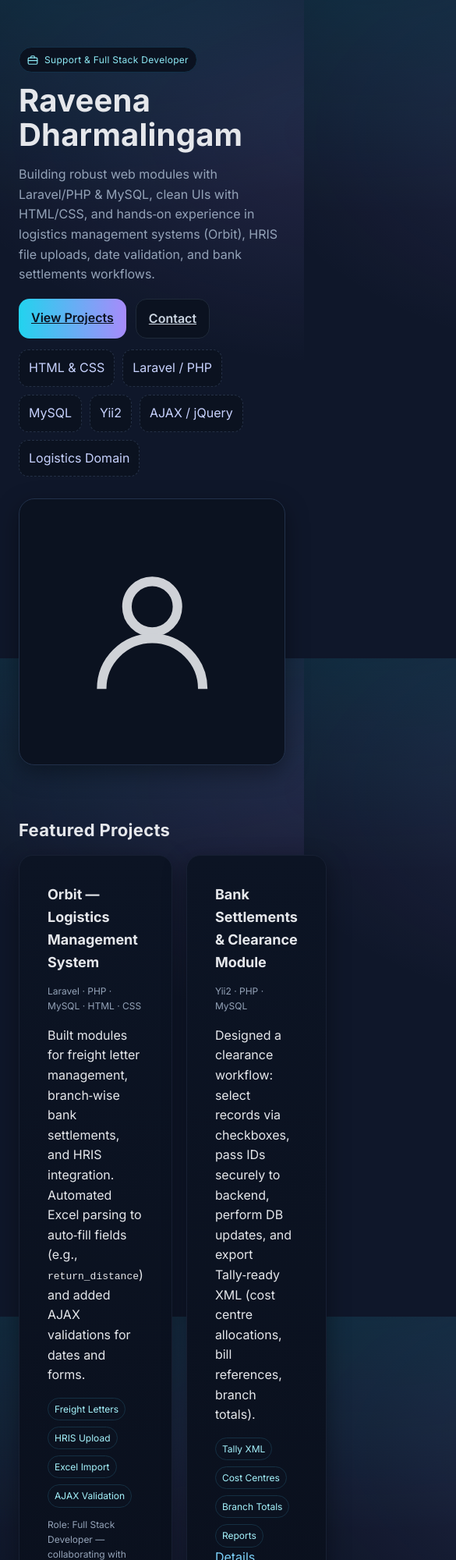
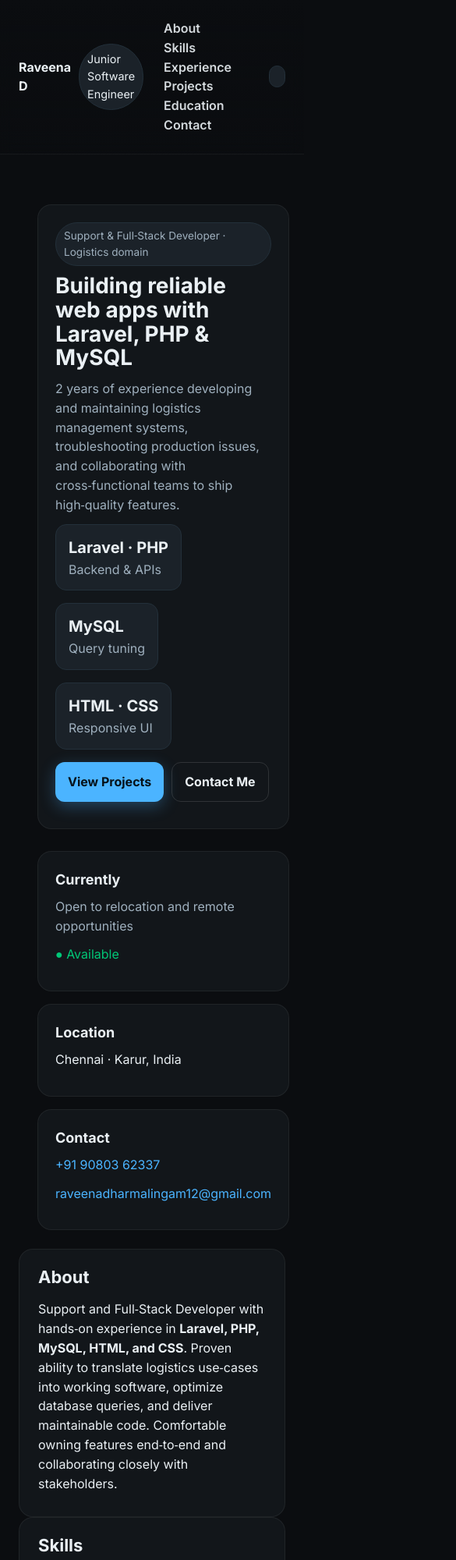
Before and after one commit to raveenalatha/raveena_portfolio, a plain HTML site: page index.html in a window 390 px wide. Shown: the top 2000 px of the page at 78% size, 585 px wide, since content can reach past the window. Drawn offline with Linux system fonts and the light colour scheme.

Commit message:
Update index.html

```diff
--- a/index.html
+++ b/index.html
@@ -1,240 +1,264 @@
 <!DOCTYPE html>
 <html lang="en">
 <head>
-  <meta charset="utf-8" />
+  <meta charset="UTF-8" />
   <meta name="viewport" content="width=device-width, initial-scale=1" />
-  <title>Raveena Dharmalingam — Support & Full Stack Developer</title>
-  <meta name="description" content="Portfolio of Raveena Dharmalingam — Support & Full Stack Developer (HTML, CSS, Laravel, PHP, MySQL)">
+  <title>Raveena D · Junior Software Engineer</title>
+  <meta name="description" content="Raveena D — Junior Software Engineer · Support & Full‑Stack Developer (Laravel, PHP, MySQL, HTML, CSS) with logistics domain experience." />
   <link rel="preconnect" href="https://fonts.googleapis.com">
   <link rel="preconnect" href="https://fonts.gstatic.com" crossorigin>
-  <link href="https://fonts.googleapis.com/css2?family=Inter:wght@400;500;600;700;800&display=swap" rel="stylesheet">
+  <link href="https://fonts.googleapis.com/css2?family=Inter:wght@300;400;500;600;700;800&display=swap" rel="stylesheet">
   <style>
     :root{
-      --bg:#0f172a;           /* slate-900 */
-      --panel:#111827e6;      /* gray-900/90 */
-      --soft:#1f2937;         /* gray-800 */
-      --card:#111827;         /* gray-900 */
-      --muted:#94a3b8;        /* slate-400 */
-      --text:#e5e7eb;         /* gray-200 */
-      --brand:#22d3ee;        /* cyan-400 */
-      --accent:#a78bfa;       /* violet-400 */
-      --ring:#22d3ee44;       /* focus ring */
+      --bg:#0b0d10; --fg:#eaf0f4; --muted:#9fb0be; --card:#12161a; --accent:#4bb4ff; --ring:rgba(75,180,255,.35);
+      --chip:#1b2229; --chip-br:#23303a; --ok:#00c777;
     }
     *{box-sizing:border-box}
     html,body{height:100%}
-    body{
-      margin:0; font-family:Inter, system-ui, -apple-system, Segoe UI, Roboto, Helvetica, Arial, "Apple Color Emoji","Segoe UI Emoji";
-      background: radial-gradient(1200px 600px at 20% -10%, #22d3ee22, transparent 60%),
-                  radial-gradient(900px 500px at 120% 20%, #a78bfa22, transparent 60%),
-                  var(--bg);
-      color:var(--text); line-height:1.6;
-    }
-    .container{max-width:1100px; margin:0 auto; padding:24px}
-    header.hero{display:grid; grid-template-columns:1.2fr .8fr; gap:28px; align-items:center; padding:36px 0}
-    .pill{display:inline-flex; align-items:center; gap:8px; background:#0b1220; color:#8de9f5; border:1px solid #13324a; padding:6px 10px; border-radius:999px; font-size:12px; letter-spacing:.3px}
-    h1{font-size:40px; line-height:1.1; margin:14px 0 6px; letter-spacing:.2px}
-    .subtitle{font-size:16px; color:var(--muted); max-width:620px}
-    .cta{display:flex; gap:12px; margin-top:18px; flex-wrap:wrap}
-    .btn{appearance:none; border:none; cursor:pointer; font-weight:600; padding:12px 16px; border-radius:14px; transition:.2s transform, .2s background, .2s color, .2s box-shadow}
-    .btn.primary{background:linear-gradient(90deg, var(--brand), var(--accent)); color:#0b1220}
-    .btn.primary:hover{transform:translateY(-1px); box-shadow:0 10px 30px #00000055}
-    .btn.ghost{background:#0b1220; color:#cbd5e1; border:1px solid #1f2a3a}
-    .btn.ghost:hover{transform:translateY(-1px); box-shadow:0 10px 20px #00000040}
-    .card{background:linear-gradient(180deg, #0c1424, #0a101d); border:1px solid #172033; border-radius:18px; box-shadow:0 10px 30px #00000060}
-    .grid{display:grid; gap:18px}
+    body{margin:0;font-family:Inter,system-ui,Segoe UI,Roboto,Arial,sans-serif;background:var(--bg);color:var(--fg);line-height:1.55}
+    a{color:var(--accent);text-decoration:none}
+    a:hover{text-decoration:underline}
+    .wrap{max-width:1080px;margin:0 auto;padding:24px}
+    header{display:flex;gap:16px;align-items:center;justify-content:space-between;position:sticky;top:0;background:linear-gradient(180deg,var(--bg),rgba(11,13,16,.7) 85%,transparent);backdrop-filter:blur(8px);z-index:10;padding:16px 24px;border-bottom:1px solid rgba(255,255,255,.05)}
+    nav a{margin:0 10px;font-weight:600;color:var(--fg);opacity:.9}
+    nav a:hover{opacity:1}
+    .btn{display:inline-flex;align-items:center;gap:.5rem;background:var(--accent);color:#06121a;border:none;border-radius:12px;padding:12px 16px;font-weight:700;box-shadow:0 6px 20px rgba(75,180,255,.3);transition:.2s;cursor:pointer}
+    .btn:hover{transform:translateY(-2px);box-shadow:0 10px 28px rgba(75,180,255,.35)}
+    .btn.secondary{background:transparent;color:var(--fg);border:1px solid rgba(255,255,255,.12);box-shadow:none}
+    .hero{display:grid;grid-template-columns:1.2fr .8fr;gap:28px;align-items:center;padding:40px 24px 24px}
+    .card{background:var(--card);border:1px solid rgba(255,255,255,.06);border-radius:18px;padding:22px}
+    .tag{display:inline-flex;align-items:center;gap:.4rem;background:var(--chip);border:1px solid var(--chip-br);border-radius:999px;padding:6px 10px;font-size:.85rem;color:var(--muted)}
+    h1{font-size:clamp(28px,3.4vw,44px);line-height:1.1;margin:10px 0 12px}
+    h2{font-size:clamp(22px,2.4vw,30px);margin:0 0 12px}
+    h3{font-size:18px;margin:0 0 8px}
+    p{margin:0 0 12px}
+    .muted{color:var(--muted)}
+    .grid{display:grid;gap:16px}
     .grid.cols-3{grid-template-columns:repeat(3,1fr)}
     .grid.cols-2{grid-template-columns:repeat(2,1fr)}
-    section{margin:30px 0}
-    section h2{font-size:22px; letter-spacing:.3px; margin:0 0 14px}
-    .kvs{display:flex; gap:10px; flex-wrap:wrap}
-    .kv{padding:10px 12px; border-radius:12px; border:1px dashed #243045; color:#c7d2fe; background:#0b1220}
-    .list{display:grid; gap:12px}
-    .proj{padding:18px; display:grid; gap:10px}
-    .proj h3{margin:0; font-size:18px}
-    .proj .meta{font-size:12px; color:var(--muted)}
-    .proj .tags{display:flex; gap:8px; flex-wrap:wrap}
-    .tag{font-size:12px; background:#0b1220; color:#a5f3fc; border:1px solid #153043; padding:4px 8px; border-radius:999px}
-    .row{display:flex; gap:12px; align-items:center; flex-wrap:wrap}
-    .resume li{margin:6px 0}
-    .panel{padding:18px}
-    .avatar{aspect-ratio:1/1; border-radius:20px; overflow:hidden; border:1px solid #22314b; background:#0b1220; display:flex; align-items:center; justify-content:center}
-    .avatar svg{width:64%; height:64%; opacity:.9}
-    a{color:#7dd3fc}
-    .footer{opacity:.75; font-size:13px; padding:20px 0}
-    @media (max-width:900px){header.hero{grid-template-columns:1fr}}
-    @media print{.btn,.cta{display:none}}
+    .kpis{display:flex;gap:16px;flex-wrap:wrap}
+    .kpi{background:var(--chip);border:1px solid var(--chip-br);border-radius:14px;padding:14px 16px;min-width:120px}
+    .kpi b{font-size:20px}
+    .pill{display:inline-block;background:var(--chip);border:1px solid var(--chip-br);padding:8px 10px;border-radius:999px;font-size:.9rem}
+    ul.clean{list-style:none;padding:0;margin:0}
+    .role{display:grid;gap:8px;padding:16px;border:1px solid rgba(255,255,255,.06);border-radius:14px;background:linear-gradient(180deg,rgba(255,255,255,.02),transparent)}
+    footer{padding:28px 24px;color:var(--muted);text-align:center}
+    .section{padding:18px 24px}
+    .skills .pill{margin:6px}
+    .projects a.card{display:block;transition:.2s}
+    .projects a.card:hover{transform:translateY(-3px);box-shadow:0 12px 28px rgba(0,0,0,.35)}
+    .contact-grid{display:grid;grid-template-columns:repeat(3,1fr);gap:12px}
+    .contact-item{background:var(--chip);border:1px solid var(--chip-br);border-radius:12px;padding:12px}
+    .ok{color:var(--ok)}
+    .toolbar{display:flex;gap:10px;align-items:center}
+    .theme{appearance:none;width:44px;height:28px;border-radius:999px;background:var(--chip);border:1px solid var(--chip-br);position:relative;cursor:pointer}
+    .theme:before{content:"";position:absolute;inset:3px 22px 3px 3px;background:var(--fg);border-radius:50%;transition:.2s}
+    .theme[aria-pressed="true"]:before{inset:3px 3px 3px 22px}
+
+    /* Responsive */
+    @media (max-width: 900px){
+      .hero{grid-template-columns:1fr}
+      .grid.cols-3{grid-template-columns:1fr}
+      .grid.cols-2{grid-template-columns:1fr}
+      .contact-grid{grid-template-columns:1fr}
+    }
+
+    /* Light mode */
+    body.light{--bg:#f6f8fb;--fg:#0e141b;--muted:#4b5b69;--card:#ffffff;--accent:#006dff;--ring:rgba(0,109,255,.25);--chip:#eef3f8;--chip-br:#e2e9f1}
   </style>
 </head>
 <body>
-  <div class="container">
-    <header class="hero">
-      <div>
-        <span class="pill" title="Designation">
-          <!-- briefcase icon -->
-          <svg width="14" height="14" viewBox="0 0 24 24" fill="none" stroke="currentColor" stroke-width="2" stroke-linecap="round" stroke-linejoin="round" aria-hidden="true"><rect x="2" y="7" width="20" height="14" rx="2"/><path d="M16 7V5a2 2 0 0 0-2-2h-4a2 2 0 0 0-2 2v2"/><path d="M2 13h20"/></svg>
-          Support & Full Stack Developer
-        </span>
-        <h1>Raveena Dharmalingam</h1>
-        <p class="subtitle">Building robust web modules with Laravel/PHP & MySQL, clean UIs with HTML/CSS, and hands‑on experience in logistics management systems (Orbit), HRIS file uploads, date validation, and bank settlements workflows.</p>
-        <div class="cta">
-          <a class="btn primary" href="#projects">View Projects</a>
-          <a class="btn ghost" href="#contact">Contact</a>
+  <header class="wrap">
+    <div class="toolbar">
+      <strong>Raveena D</strong>
+      <span class="pill">Junior Software Engineer</span>
+    </div>
+    <nav aria-label="Primary">
+      <a href="#about">About</a>
+      <a href="#skills">Skills</a>
+      <a href="#experience">Experience</a>
+      <a href="#projects">Projects</a>
+      <a href="#education">Education</a>
+      <a href="#contact">Contact</a>
+    </nav>
+    <button id="theme" class="theme" aria-pressed="false" aria-label="Toggle light mode"></button>
+  </header>
+
+  <main class="wrap">
+    <!-- HERO -->
+    <section class="hero">
+      <div class="card">
+        <span class="tag">Support & Full‑Stack Developer · Logistics domain</span>
+        <h1>Building reliable web apps with Laravel, PHP & MySQL</h1>
+        <p class="muted">2 years of experience developing and maintaining logistics management systems, troubleshooting production issues, and collaborating with cross‑functional teams to ship high‑quality features.</p>
+        <div class="kpis" style="margin-top:12px">
+          <div class="kpi"><b>Laravel · PHP</b><br><span class="muted">Backend & APIs</span></div>
+          <div class="kpi"><b>MySQL</b><br><span class="muted">Query tuning</span></div>
+          <div class="kpi"><b>HTML · CSS</b><br><span class="muted">Responsive UI</span></div>
         </div>
-        <div style="margin-top:14px" class="kvs">
-          <span class="kv">HTML & CSS</span>
-          <span class="kv">Laravel / PHP</span>
-          <span class="kv">MySQL</span>
-          <span class="kv">Yii2</span>
-          <span class="kv">AJAX / jQuery</span>
-          <span class="kv">Logistics Domain</span>
+        <p style="margin-top:16px;display:flex;gap:10px;flex-wrap:wrap">
+          <a class="btn" href="#projects">View Projects</a>
+          <a class="btn secondary" href="#contact">Contact Me</a>
+        </p>
+      </div>
+      <div class="grid">
+        <div class="card">
+          <h3>Currently</h3>
+          <p class="muted">Open to relocation and remote opportunities</p>
+          <p class="ok" aria-label="availability">● Available</p>
+        </div>
+        <div class="card">
+          <h3>Location</h3>
+          <p>Chennai · Karur, India</p>
+        </div>
+        <div class="card">
+          <h3>Contact</h3>
+          <p><a href="tel:+919080362337">+91 90803 62337</a></p>
+          <p><a href="mailto:raveenadharmalingam12@gmail.com">raveenadharmalingam12@gmail.com</a></p>
         </div>
       </div>
-      <div class="avatar card panel" aria-hidden="true">
-        <!-- placeholder avatar -->
-        <svg viewBox="0 0 24 24" fill="none" stroke="currentColor" stroke-width="1.5"><circle cx="12" cy="8" r="4"/><path d="M4 21a8 8 0 0 1 16 0"/></svg>
+    </section>
+
+    <!-- ABOUT -->
+    <section id="about" class="section card" aria-labelledby="about-h">
+      <h2 id="about-h">About</h2>
+      <p>Support and Full‑Stack Developer with hands‑on experience in <strong>Laravel, PHP, MySQL, HTML, and CSS</strong>. Proven ability to translate logistics use‑cases into working software, optimize database queries, and deliver maintainable code. Comfortable owning features end‑to‑end and collaborating closely with stakeholders.</p>
+    </section>
+
+    <!-- SKILLS -->
+    <section id="skills" class="section card skills" aria-labelledby="skills-h">
+      <h2 id="skills-h">Skills</h2>
+      <div>
+        <span class="pill">PHP</span>
+        <span class="pill">Laravel</span>
+        <span class="pill">MySQL</span>
+        <span class="pill">RESTful APIs</span>
+        <span class="pill">HTML</span>
+        <span class="pill">CSS</span>
+        <span class="pill">JavaScript (basic)</span>
+        <span class="pill">Problem Solving</span>
+        <span class="pill">Team Collaboration</span>
+        <span class="pill">Communication</span>
       </div>
-    </header>
+    </section>
 
-    <!-- Projects -->
-    <section id="projects">
-      <h2>Featured Projects</h2>
+    <!-- EXPERIENCE -->
+    <section id="experience" class="section card" aria-labelledby="exp-h">
+      <h2 id="exp-h">Experience</h2>
       <div class="grid cols-2">
-        <article class="proj card">
-          <div class="panel">
-            <div class="row">
-              <h3>Orbit — Logistics Management System</h3>
-              <span class="meta">Laravel · PHP · MySQL · HTML · CSS</span>
-            </div>
-            <p>Built modules for freight letter management, branch‑wise bank settlements, and HRIS integration. Automated Excel parsing to auto‑fill fields (e.g., <code>return_distance</code>) and added AJAX validations for dates and forms.</p>
-            <div class="tags">
-              <span class="tag">Freight Letters</span>
-              <span class="tag">HRIS Upload</span>
-              <span class="tag">Excel Import</span>
-              <span class="tag">AJAX Validation</span>
-            </div>
-            <p class="meta">Role: Full Stack Developer — collaborating with “Ganesh Sir” for approvals, sprint delivery & UAT fixes.</p>
-            <div class="row">
-              <a href="#" aria-label="Orbit case study">Case Study</a>
-              <span class="meta">•</span>
-              <a href="#" aria-label="GitHub repo">GitHub</a>
-            </div>
-          </div>
+        <article class="role">
+          <header>
+            <h3>Full‑Stack Developer · Chettinad Logistics Pvt Ltd — Chennai</h3>
+            <p class="muted">Logistics Management · Laravel · PHP · MySQL · HTML · CSS</p>
+          </header>
+          <ul class="clean muted">
+            <li>Developed and maintained web applications in Laravel, PHP, HTML, CSS, and MySQL.</li>
+            <li>Gathered requirements with logistics teams and translated them into technical specs.</li>
+            <li>Implemented RESTful APIs for third‑party integrations.</li>
+            <li>Optimized database queries and improved system performance.</li>
+            <li>Conducted code reviews and mentored junior developers.</li>
+          </ul>
         </article>
-        <article class="proj card">
-          <div class="panel">
-            <div class="row">
-              <h3>Bank Settlements & Clearance Module</h3>
-              <span class="meta">Yii2 · PHP · MySQL</span>
-            </div>
-            <p>Designed a clearance workflow: select records via checkboxes, pass IDs securely to backend, perform DB updates, and export Tally‑ready XML (cost centre allocations, bill references, branch totals).</p>
-            <div class="tags">
-              <span class="tag">Tally XML</span>
-              <span class="tag">Cost Centres</span>
-              <span class="tag">Branch Totals</span>
-              <span class="tag">Reports</span>
-            </div>
-            <div class="row">
-              <a href="#" aria-label="Module details">Details</a>
-            </div>
-          </div>
+        <article class="role">
+          <header>
+            <h3>Support Developer · Chettinad Logistics Pvt Ltd — Chennai</h3>
+            <p class="muted">Production support · Releases · User enablement</p>
+          </header>
+          <ul class="clean muted">
+            <li>Provided technical support and troubleshooting for logistics systems.</li>
+            <li>Assisted with deployments and application maintenance.</li>
+            <li>Collaborated with developers to resolve bugs and ship features.</li>
+            <li>Authored support documentation and user guides.</li>
+          </ul>
         </article>
       </div>
     </section>
 
-    <!-- Skills -->
-    <section id="skills">
-      <h2>Skills</h2>
+    <!-- PROJECTS -->
+    <section id="projects" class="section card projects" aria-labelledby="proj-h">
+      <h2 id="proj-h">Projects</h2>
+
+      <article class="card" style="margin-bottom:12px">
+        <h3>Orbit — Logistics Management System</h3>
+        <p class="muted">A comprehensive LMS with shipment tracking, inventory, and automated reporting. Improved performance and scalability to handle increasing user loads; collaborated across teams to meet domain standards.</p>
+      </article>
+
+      <div class="grid cols-2">
+        <a class="card" href="https://raveenalatha.github.io/Task-Greenden/" target="_blank" rel="noopener">
+          <h3>Greenden — Plant Shop (Frontend)</h3>
+          <p class="muted">Responsive storefront with Home, Product, and Contact pages. Built with HTML, CSS, and JavaScript.</p>
+          <p>View demo ↗</p>
+        </a>
+        <a class="card" href="https://raveenalatha.github.io/Udemy/" target="_blank" rel="noopener">
+          <h3>Udemy — Online Course Platform (Frontend Clone)</h3>
+          <p class="muted">Recreated core landing and browsing experience using HTML, CSS, and JavaScript.</p>
+          <p>View demo ↗</p>
+        </a>
+      </div>
+    </section>
+
+    <!-- EDUCATION -->
+    <section id="education" class="section card" aria-labelledby="edu-h">
+      <h2 id="edu-h">Education</h2>
       <div class="grid cols-3">
-        <div class="card panel">
-          <h3>Frontend</h3>
-          <ul class="resume">
-            <li>HTML5, CSS3 (responsive, utility‑first mindset)</li>
-            <li>Clean UI components, forms, validation</li>
-            <li>Basic JS & jQuery for interactions</li>
-          </ul>
+        <div class="role">
+          <h3>B.E — Computer Science & Engineering</h3>
+          <p class="muted">Chettinad College of Engineering & Technology, Karur</p>
+          <p>2018 – 2022 · Percentage: 80%</p>
         </div>
-        <div class="card panel">
-          <h3>Backend</h3>
-          <ul class="resume">
-            <li>PHP (Laravel, Yii2), REST APIs</li>
-            <li>Auth, validation, file handling, queues</li>
-            <li>Excel import/export pipelines</li>
-          </ul>
+        <div class="role">
+          <h3>HSC</h3>
+          <p class="muted">Government Higher Secondary School, Karur</p>
+          <p>2016 – 2018 · Percentage: 75%</p>
         </div>
-        <div class="card panel">
-          <h3>Database & Tools</h3>
-          <ul class="resume">
-            <li>MySQL (schema design, queries, optimization)</li>
-            <li>Git, Postman, cPanel, Linux basics</li>
-            <li>Integration: HRIS, Tally XML</li>
-          </ul>
+        <div class="role">
+          <h3>SSLC</h3>
+          <p class="muted">Government Higher Secondary School, Karur</p>
+          <p>2014 – 2015 · Percentage: 91%</p>
         </div>
       </div>
     </section>
 
-    <!-- Experience -->
-    <section id="experience">
-      <h2>Experience</h2>
-      <div class="list">
-        <div class="card panel">
-          <h3>Support & Full Stack Developer — <span class="meta">2023 – Present</span></h3>
-          <ul class="resume">
-            <li>Developed logistics ERP features (Orbit), improved performance & reliability of freight & settlements.</li>
-            <li>Integrated Orbit server with HRIS for automated file uploads; added server‑to‑server flows.</li>
-            <li>Built Yii2 date validation via AJAX before form submission; enforced edge‑case rules.</li>
-            <li>Automated Excel extraction to auto‑fill form fields (e.g., return distance from Column G).</li>
-          </ul>
+    <!-- CONTACT -->
+    <section id="contact" class="section card" aria-labelledby="contact-h">
+      <h2 id="contact-h">Contact</h2>
+      <div class="contact-grid">
+        <div class="contact-item">
+          <strong>Phone</strong>
+          <div><a href="tel:+919080362337">+91 90803 62337</a></div>
+        </div>
+        <div class="contact-item">
+          <strong>Email</strong>
+          <div><a href="mailto:raveenadharmalingam12@gmail.com">raveenadharmalingam12@gmail.com</a></div>
+        </div>
+        <div class="contact-item">
+          <strong>Location</strong>
+          <div>Dhandhonimalai, Karur · Chennai</div>
         </div>
       </div>
+      <p class="muted" style="margin-top:12px">Languages: Tamil · English</p>
+      <p style="margin-top:12px"><a class="btn secondary" href="#" onclick="window.print();return false;">Print / Save as PDF</a></p>
     </section>
+  </main>
 
-    <!-- Education & Certifications -->
-    <section id="education">
-      <h2>Education & Certifications</h2>
-      <div class="card panel">
-        <ul class="resume">
-          <li>Bachelor’s Degree — Computer Science / Information Technology (update with your details)</li>
-          <li>Online courses: Laravel, PHP & MySQL (add certificates/links)</li>
-        </ul>
-      </div>
-    </section>
-
-    <!-- Contact -->
-    <section id="contact">
-      <h2>Contact</h2>
-      <div class="card panel">
-        <div class="grid cols-2" style="align-items:start">
-          <div>
-            <p>Email: <a href="mailto:raveena@example.com">raveena@example.com</a></p>
-            <p>LinkedIn: <a href="#">linkedin.com/in/raveena</a></p>
-            <p>GitHub: <a href="#">github.com/raveena</a></p>
-          </div>
-          <form id="msg" class="card panel" style="background:#0b1220; border-color:#1d2a42" onsubmit="event.preventDefault(); sendMsg();">
-            <label for="name">Your Name</label>
-            <input id="name" required placeholder="John Doe" style="width:100%; margin:6px 0 10px; padding:10px 12px; border-radius:10px; border:1px solid #1f2a3a; background:#0a1222; color:var(--text); outline:none" />
-            <label for="email">Your Email</label>
-            <input id="email" type="email" required placeholder="you@example.com" style="width:100%; margin:6px 0 10px; padding:10px 12px; border-radius:10px; border:1px solid #1f2a3a; background:#0a1222; color:var(--text); outline:none" />
-            <label for="message">Message</label>
-            <textarea id="message" required rows="4" placeholder="Hello Raveena..." style="width:100%; margin:6px 0 10px; padding:10px 12px; border-radius:10px; border:1px solid #1f2a3a; background:#0a1222; color:var(--text); outline:none"></textarea>
-            <button class="btn primary" type="submit" style="width:100%">Send</button>
-            <p id="msgStatus" class="meta" style="margin:8px 0 0"></p>
-          </form>
-        </div>
-      </div>
-    </section>
-
-    <footer class="footer">© <span id="y"></span> Raveena Dharmalingam · Built with HTML & CSS</footer>
-  </div>
+  <footer>
+    © <span id="y"></span> Raveena D. Built with ♥ using semantic HTML & CSS.
+  </footer>
 
   <script>
-    // tiny UX niceties
+    // Year
     document.getElementById('y').textContent = new Date().getFullYear();
-    function sendMsg(){
-      const status = document.getElementById('msgStatus');
-      status.textContent = 'Thanks! Your message was recorded (demo). Replace this with a real endpoint.';
-      status.style.color = '#86efac';
-      setTimeout(()=>{ status.textContent=''; document.getElementById('msg').reset(); }, 2500);
-    }
+
+    // Theme toggle with persistence
+    const themeBtn = document.getElementById('theme');
+    const apply = (mode)=>{ document.body.classList.toggle('light', mode==='light'); themeBtn.setAttribute('aria-pressed', mode==='light'); }
+    const saved = localStorage.getItem('theme') || 'dark';
+    apply(saved);
+    themeBtn.addEventListener('click', ()=>{
+      const next = document.body.classList.contains('light') ? 'dark' : 'light';
+      localStorage.setItem('theme', next);
+      apply(next);
+    });
   </script>
 </body>
 </html>
```
